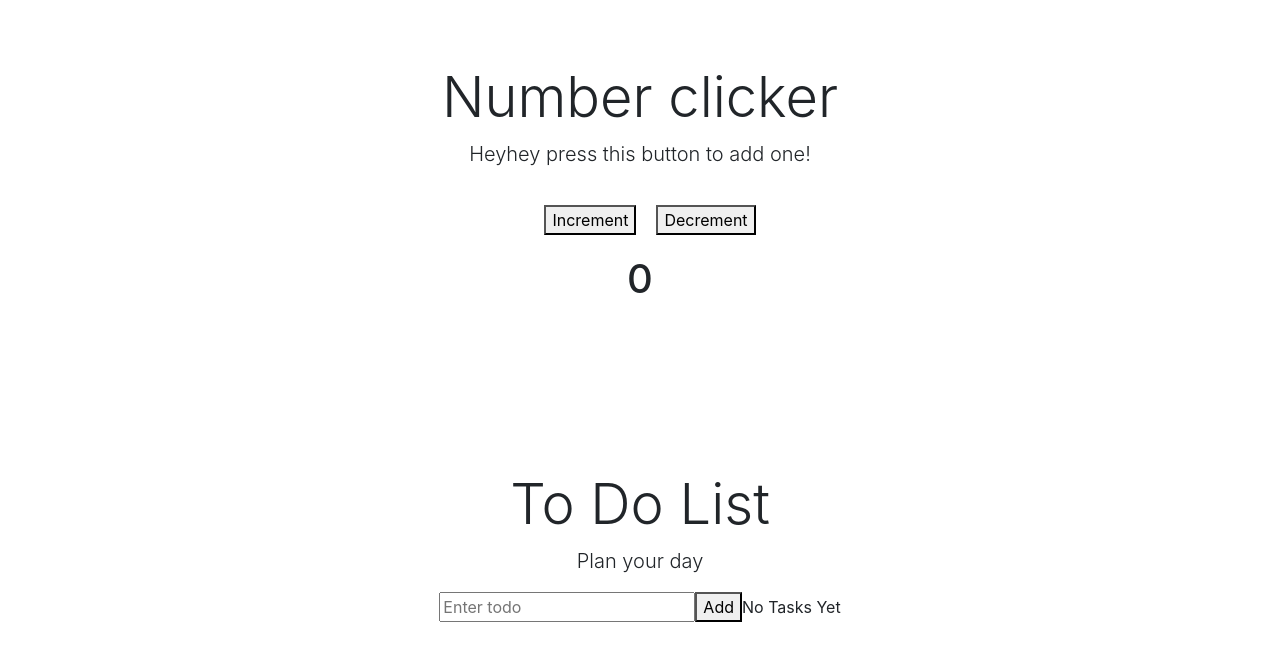
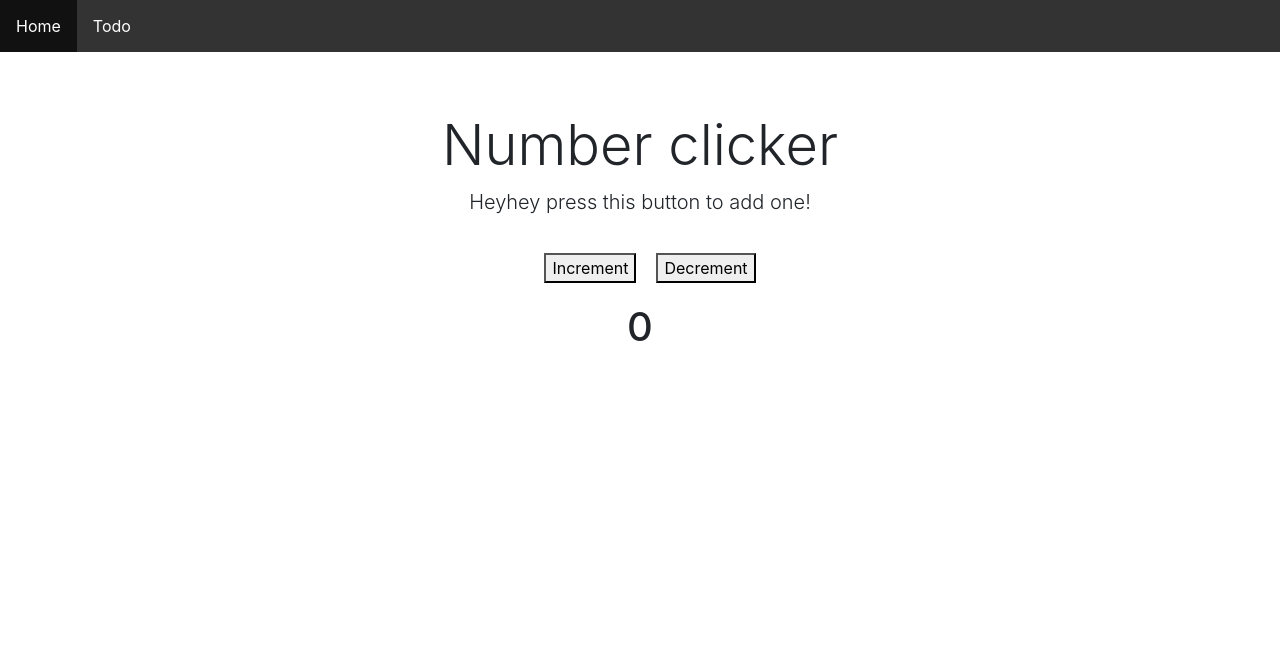
Before and after one commit to kwokcheong/React-Todolist, a React (Create React App) app in the folder todolist/: page / in a window 1280 px wide. Shown: the top 660 px of the page. Built offline with nearby package versions, Linux system fonts and the light colour scheme.

Commit message:
Added pages and used react router dom to switch between home and todo page

```diff
--- a/todolist/public/index.html
+++ b/todolist/public/index.html
@@ -35,6 +35,7 @@
   </head>
   <body>
     <noscript>You need to enable JavaScript to run this app.</noscript>
+
     <div id="root"></div>
     <!--
       This HTML file is a template.
--- a/todolist/src/App.js
+++ b/todolist/src/App.js
@@ -1,6 +1,19 @@
 import React, {Component} from 'react';
 import logo from './logo.svg';
 import './App.css';
+import Menu from './Menu.js'
+
+//Page Components
+import Home from './pages/Home.js'
+import Todo from './pages/Todo.js'
+
+//Router
+import {
+  BrowserRouter as Router,
+  Switch,
+  Route,
+  Link
+} from "react-router-dom";
 
 //Number component
 import Number from './Number.js';
@@ -13,8 +26,18 @@ class App extends Component {
   render(){
     return (
       <div className="App">
-          <Number />
-          <Todolist />
+          <Router>
+            <Menu/>
+              <Switch>
+                <Route path="/todo">
+                  <Todo/>
+                </Route>
+
+                <Route path="/">
+                  <Home/>
+                </Route>
+              </Switch>
+          </Router>
       </div>
     );
   }
--- /dev/null
+++ b/todolist/src/Menu.js
@@ -0,0 +1,16 @@
+import React, {Component} from 'react';
+
+import {Link} from "react-router-dom";
+
+export default class Menu extends Component{
+    render(){
+        return(
+            <nav id="Navbar">
+            <ul>
+              <li><Link to='/'>Home</Link></li>
+              <li><Link to='/todo'>Todo</Link></li>
+            </ul>
+          </nav>
+        )
+    }
+}
--- a/todolist/src/index.css
+++ b/todolist/src/index.css
@@ -11,3 +11,30 @@ code {
   font-family: source-code-pro, Menlo, Monaco, Consolas, 'Courier New',
     monospace;
 }
+
+#Navbar ul {
+  list-style-type: none;
+  margin: 0;
+  padding: 0;
+  overflow: hidden;
+  position: fixed;
+  top:0;
+  width: 100%;
+  background-color: #333;
+}
+
+#Navbar li {
+  float: left;
+}
+
+#Navbar li a {
+  display: block;
+  color: white;
+  text-align: center;
+  padding: 14px 16px;
+  text-decoration: none;
+}
+
+#Navbar li a:hover {
+  background-color: #111;
+}
--- /dev/null
+++ b/todolist/src/pages/Home.js
@@ -0,0 +1,14 @@
+import React, {Component} from 'react';
+
+//Number component
+import Number from '../Number.js';
+
+
+export default function Home(props){
+    return (
+        <div>
+            <br/><br/>
+            <Number />
+        </div>
+    )
+}
--- /dev/null
+++ b/todolist/src/pages/Todo.js
@@ -0,0 +1,13 @@
+import React, {Component} from 'react';
+
+//Todolist component
+import Todolist from '../Todolist.js';
+
+export default function Todo(props){
+    return(
+        <div>
+            <h1>Todo PAGE</h1>
+            <Todolist />
+        </div>
+    )
+}
```
